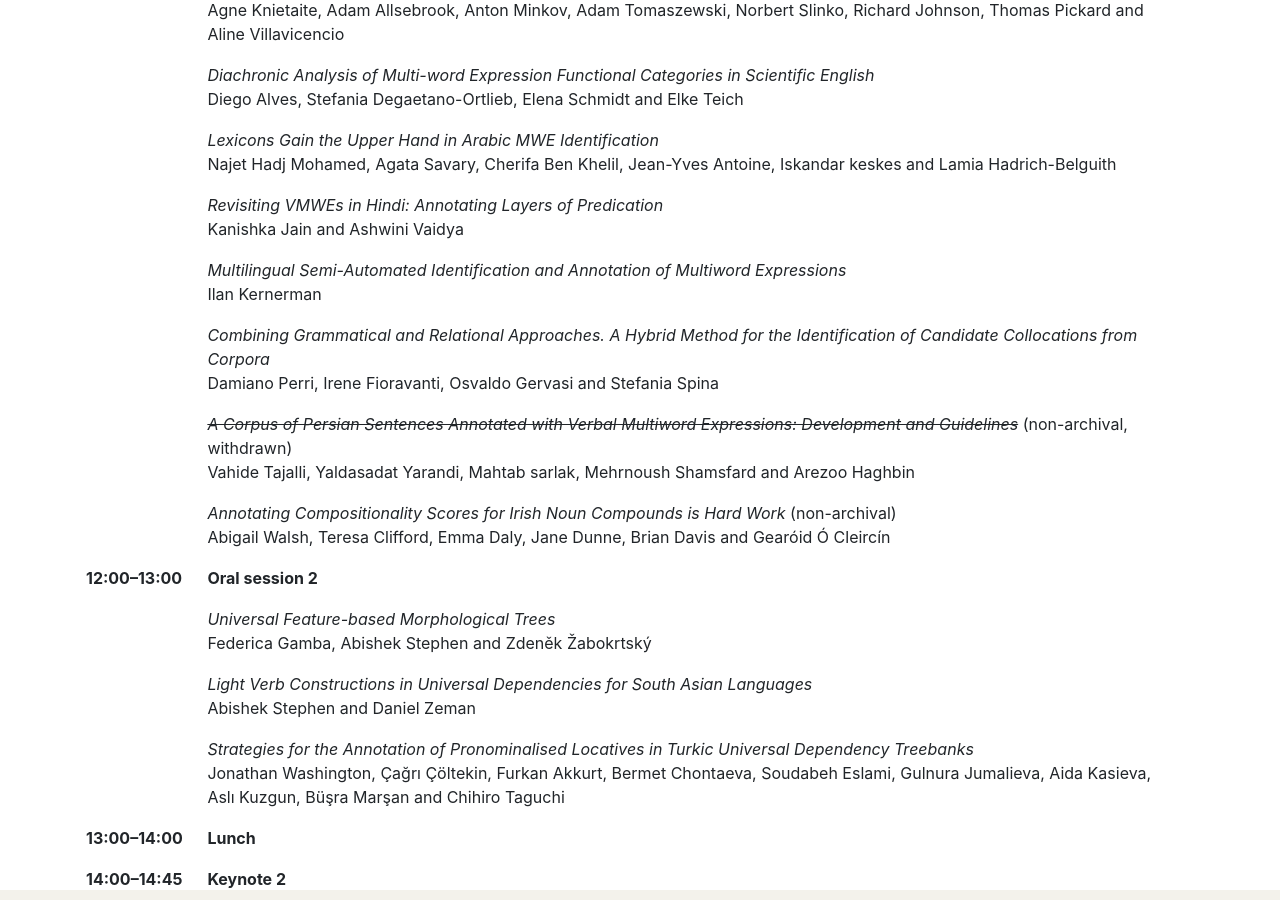
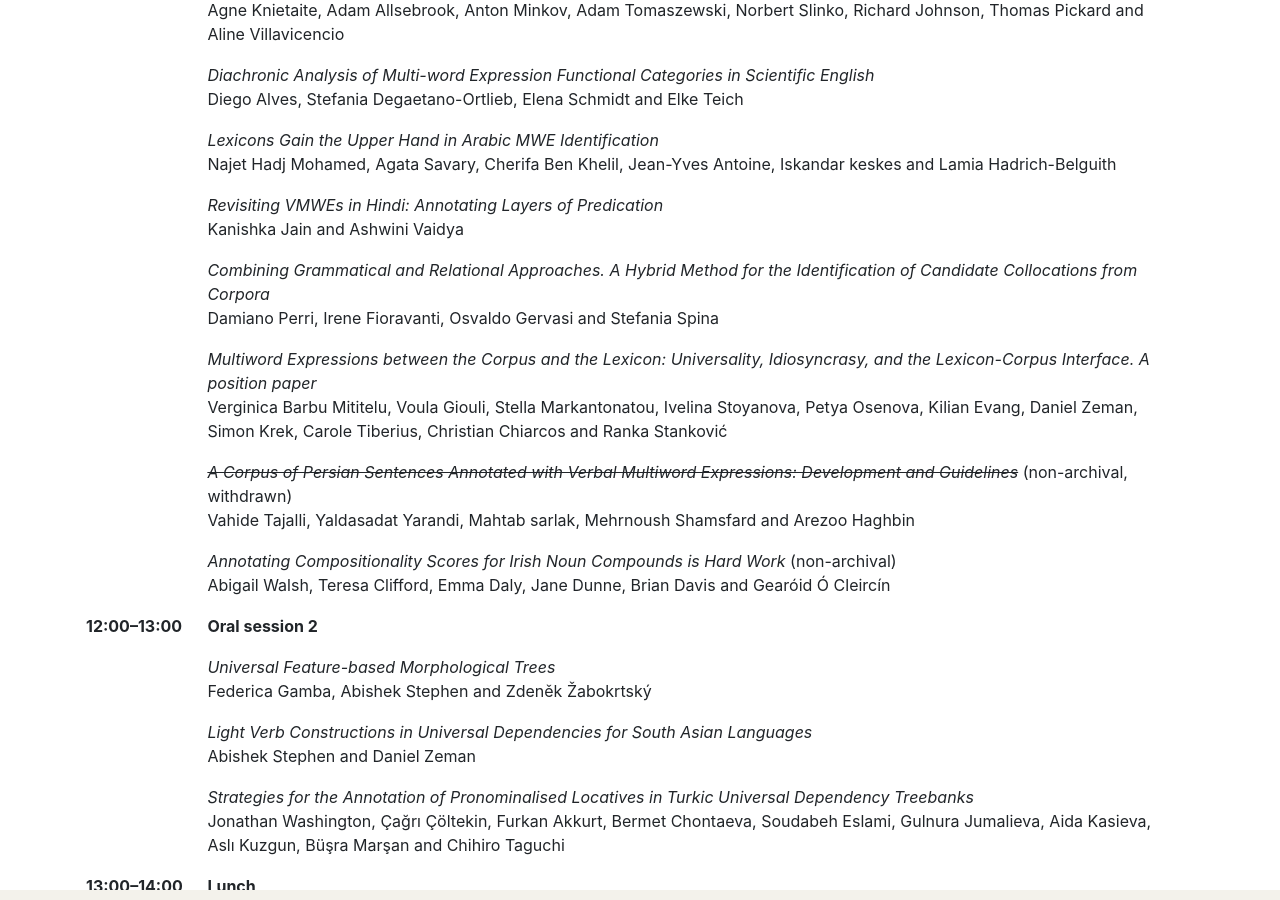
Before and after one commit to multiword/multiword.github.io, a Jekyll site: the page built from mweud2024/index.md, in a window 1280 px wide and 900 px high, scrolled down 2236 px. Built offline with Jekyll 4.4.1, drawn with Linux system fonts in a browser that asks for light colours; comment, search, counter and statistics services are not loaded.

Commit message:
Fixed errors

```diff
--- a/mweud2024/index.md
+++ b/mweud2024/index.md
@@ -187,15 +187,15 @@
     <tr>
         <td></td>
         <td>
-            <i>Multilingual Semi-Automated Identification and Annotation of Multiword Expressions</i><br>
-            Ilan Kernerman<br>
+            <i>Combining Grammatical and Relational Approaches. A Hybrid Method for the Identification of Candidate Collocations from Corpora</i><br>
+            Damiano Perri, Irene Fioravanti, Osvaldo Gervasi and Stefania Spina<br>
         </td>
     </tr>
     <tr>
         <td></td>
         <td>
-            <i>Combining Grammatical and Relational Approaches. A Hybrid Method for the Identification of Candidate Collocations from Corpora</i><br>
-            Damiano Perri, Irene Fioravanti, Osvaldo Gervasi and Stefania Spina<br>
+            <i>Multiword Expressions between the Corpus and the Lexicon: Universality, Idiosyncrasy, and the Lexicon-Corpus Interface. A position paper</i><br>
+            Verginica Barbu Mititelu, Voula Giouli, Stella Markantonatou, Ivelina Stoyanova, Petya Osenova, Kilian Evang, Daniel Zeman, Simon Krek, Carole Tiberius, Christian Chiarcos and Ranka Stanković<br>
         </td>
     </tr>
     <tr>
```
